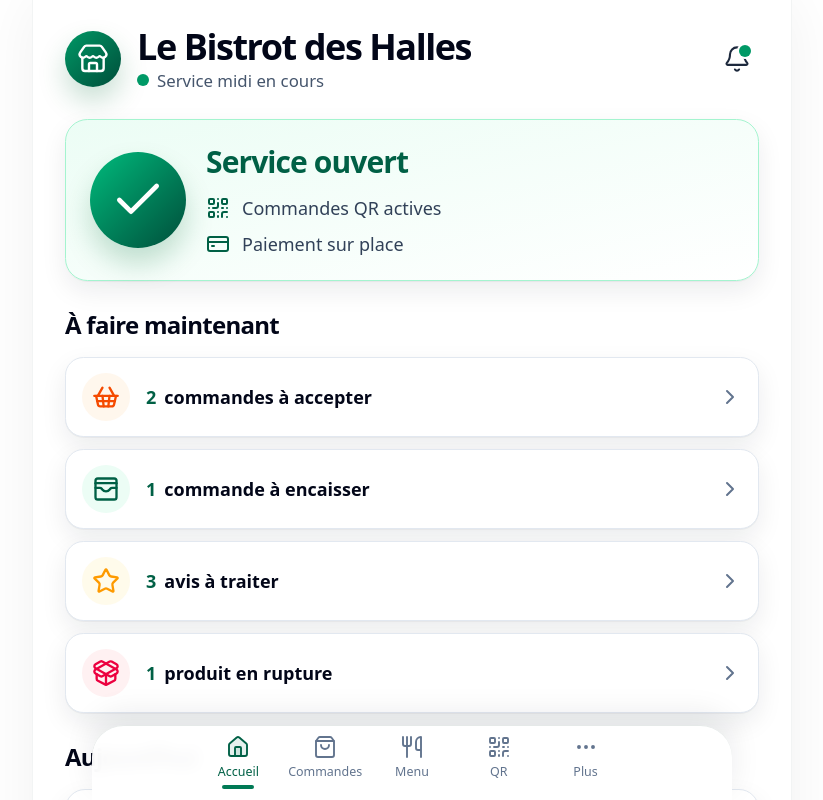
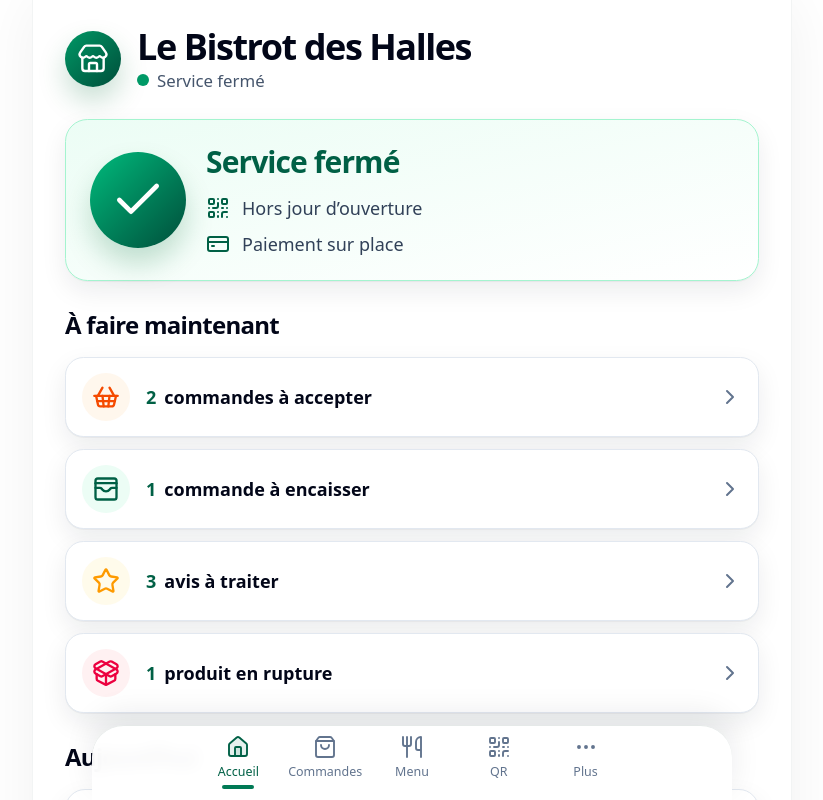
Before and after one commit to Loco66666/tableflash-final, a Next.js app: page /dashboard in a window 1280 px wide. Shown: the top 800 px of the page, without its empty margins (228-1051 px from the left). Built offline with nearby package versions, Linux system fonts and the light colour scheme.

Commit message:
Fix dashboard settings service status

```diff
--- a/src/app/dashboard/page.tsx
+++ b/src/app/dashboard/page.tsx
@@ -1,3 +1,6 @@
+"use client";
+
+import { useEffect, useMemo, useState } from "react";
 import {
   Check,
   ClipboardList,
@@ -16,21 +19,147 @@ import { PageHeader } from "@/components/layout/PageHeader";
 import { ActionCard } from "@/components/ui-custom/ActionCard";
 import { SectionCard } from "@/components/ui-custom/SectionCard";
 import { StatCard } from "@/components/ui-custom/StatCard";
-import { orders, products, restaurantSettings, reviews, tables } from "@/lib/data/seed";
+import { orders, products, reviews, tables } from "@/lib/data/seed";
 import { getDashboardMetrics } from "@/lib/dashboardMetrics";
+import { normalizeSettings, useSettingsStore } from "@/lib/local-store/settingsStore";
+import type { RestaurantSettings } from "@/lib/types";
+
+type ServiceState = {
+  isOpen: boolean;
+  headerLabel: string;
+  cardTitle: string;
+  cardDetail: string;
+};
+
+const dayLabels = ["Dim", "Lun", "Mar", "Mer", "Jeu", "Ven", "Sam"];
+const loadingServiceState: ServiceState = {
+  isOpen: false,
+  headerLabel: "Chargement du service",
+  cardTitle: "Chargement du service",
+  cardDetail: "Vérification des horaires",
+};
+
+function timeToMinutes(time?: string) {
+  if (!time || !/^\d{2}:\d{2}$/.test(time)) return null;
+  const [hours, minutes] = time.split(":").map(Number);
+  if (hours > 23 || minutes > 59) return null;
+  return hours * 60 + minutes;
+}
+
+function isCurrentTimeInsideRange(currentMinutes: number, startTime?: string, endTime?: string) {
+  const startMinutes = timeToMinutes(startTime);
+  const endMinutes = timeToMinutes(endTime);
+
+  if (startMinutes === null || endMinutes === null || startMinutes === endMinutes) return false;
+  if (startMinutes < endMinutes) return currentMinutes >= startMinutes && currentMinutes < endMinutes;
+
+  return currentMinutes >= startMinutes || currentMinutes < endMinutes;
+}
+
+function formatServiceStart(time?: string) {
+  return time ? time.replace(":", "h") : null;
+}
+
+function getNextServiceLabel(settings: RestaurantSettings) {
+  const lunchStart = formatServiceStart(settings.hours.lunchStart);
+  const dinnerStart = formatServiceStart(settings.hours.dinnerStart);
+
+  if (lunchStart) return `Prochain service à ${lunchStart}`;
+  if (dinnerStart) return `Prochain service à ${dinnerStart}`;
+  return "Hors service";
+}
+
+function getServiceState(settings: RestaurantSettings, currentDate: Date | null): ServiceState {
+  if (!currentDate) return loadingServiceState;
+
+  if (!settings.hours.automaticMode) {
+    return {
+      isOpen: false,
+      headerLabel: "Ouverture manuelle",
+      cardTitle: "Ouverture manuelle",
+      cardDetail: "Statut géré depuis vos réglages",
+    };
+  }
+
+  const currentDay = dayLabels[currentDate.getDay()];
+  const openDays = settings.hours.openDays ?? [];
+  const isOpenDay = openDays.length === 0 || openDays.includes(currentDay);
+
+  if (!isOpenDay) {
+    return {
+      isOpen: false,
+      headerLabel: "Service fermé",
+      cardTitle: "Service fermé",
+      cardDetail: "Hors jour d’ouverture",
+    };
+  }
+
+  const currentMinutes = currentDate.getHours() * 60 + currentDate.getMinutes();
+
+  if (isCurrentTimeInsideRange(currentMinutes, settings.hours.lunchStart, settings.hours.lunchEnd)) {
+    return {
+      isOpen: true,
+      headerLabel: "Service midi en cours",
+      cardTitle: "Service ouvert",
+      cardDetail: "Commandes QR actives",
+    };
+  }
+
+  if (isCurrentTimeInsideRange(currentMinutes, settings.hours.dinnerStart, settings.hours.dinnerEnd)) {
+    return {
+      isOpen: true,
+      headerLabel: "Service soir en cours",
+      cardTitle: "Service ouvert",
+      cardDetail: "Commandes QR actives",
+    };
+  }
+
+  return {
+    isOpen: false,
+    headerLabel: "Service fermé",
+    cardTitle: "Service fermé",
+    cardDetail: getNextServiceLabel(settings),
+  };
+}
 
 export default function DashboardPage() {
-  const metrics = getDashboardMetrics({
+  const { value: storedSettings, hydrated } = useSettingsStore();
+  const [currentDate, setCurrentDate] = useState<Date | null>(null);
+  const settings = useMemo(() => normalizeSettings(storedSettings), [storedSettings]);
+  const serviceState = useMemo(() => getServiceState(settings, hydrated ? currentDate : null), [settings, hydrated, currentDate]);
+  const metrics = useMemo(
+    () =>
+      getDashboardMetrics({
         orders,
         products,
         reviews,
-    settings: restaurantSettings,
+        settings: {
+          ...settings,
+          serviceOpen: serviceState.isOpen,
+          serviceLabel: serviceState.headerLabel,
+          onSitePaymentEnabled: settings.ordersSettings.onSitePaymentEnabled,
+        },
         tables,
-  });
+      }),
+    [settings, serviceState],
+  );
+
+  useEffect(() => {
+    if (!hydrated) return;
+
+    const updateCurrentDate = () => setCurrentDate(new Date());
+    const timeoutId = window.setTimeout(updateCurrentDate, 0);
+    const intervalId = window.setInterval(updateCurrentDate, 60_000);
+
+    return () => {
+      window.clearTimeout(timeoutId);
+      window.clearInterval(intervalId);
+    };
+  }, [hydrated]);
 
   return (
     <AppShell>
-      <PageHeader title={restaurantSettings.restaurantName} subtitle={restaurantSettings.serviceLabel} />
+      <PageHeader title={settings.restaurantName} subtitle={serviceState.headerLabel} />
 
       <SectionCard className="mb-7 flex items-center gap-5 border-emerald-200 bg-gradient-to-br from-emerald-50 to-white p-5 shadow-[0_18px_34px_rgba(0,111,56,0.12)] min-[390px]:p-6">
         <span className="grid size-20 shrink-0 place-items-center rounded-full bg-gradient-to-br from-emerald-500 to-emerald-900 text-white shadow-green min-[390px]:size-24">
@@ -38,14 +167,12 @@ export default function DashboardPage() {
         </span>
         <div className="min-w-0">
           <h2 className="text-2xl font-black tracking-[-0.03em] text-emerald-800 min-[390px]:text-3xl">
-            {metrics.service.isOpen ? "Service ouvert" : "Service fermé"}
+            {serviceState.cardTitle}
           </h2>
-          {metrics.service.qrOrdersEnabled ? (
           <p className="mt-4 flex items-center gap-3 text-base leading-tight text-slate-700 min-[390px]:text-lg">
             <QrCode className="size-6 shrink-0 text-emerald-800" />
-              <span>Commandes QR actives</span>
+            <span>{serviceState.cardDetail}</span>
           </p>
-          ) : null}
           {metrics.service.onSitePaymentEnabled ? (
             <p className="mt-3 flex items-center gap-3 text-base leading-tight text-slate-700 min-[390px]:text-lg">
               <CreditCard className="size-6 shrink-0 text-emerald-800" />
--- a/src/app/dashboard/qr/page.tsx
+++ b/src/app/dashboard/qr/page.tsx
@@ -1,12 +1,18 @@
-import { Suspense } from "react";
+"use client";
+
+import { Suspense, useMemo } from "react";
 import { AppShell } from "@/components/layout/AppShell";
 import { PageHeader } from "@/components/layout/PageHeader";
 import { TableQrManager } from "@/components/ui-custom/TableQrManager";
+import { normalizeSettings, useSettingsStore } from "@/lib/local-store/settingsStore";
 
 export default function QrPage() {
+  const { value: storedSettings } = useSettingsStore();
+  const settings = useMemo(() => normalizeSettings(storedSettings), [storedSettings]);
+
   return (
     <AppShell>
-      <PageHeader title="Le Bistrot des Halles" subtitle="Service midi en cours" />
+      <PageHeader title={settings.restaurantName} subtitle="QR de table" />
       <Suspense fallback={null}>
         <TableQrManager />
       </Suspense>
--- a/src/components/layout/PageHeader.tsx
+++ b/src/components/layout/PageHeader.tsx
@@ -1,4 +1,4 @@
-import { Bell, Store, UserRound } from "lucide-react";
+import { Store, UserRound } from "lucide-react";
 import { cn } from "@/lib/utils";
 
 export function PageHeader({ title, subtitle, customer = false, compact = false }: { title: string; subtitle?: string; customer?: boolean; compact?: boolean }) {
@@ -16,10 +16,11 @@ export function PageHeader({ title, subtitle, customer = false, compact = false
           </p>
         ) : null}
       </div>
-      <div className="relative grid size-11 shrink-0 place-items-center rounded-full bg-white text-slate-800">
-        {customer ? <UserRound className="size-7 stroke-emerald-800" /> : <Bell className="size-7 stroke-[1.8]" />}
-        {!customer ? <span className="absolute right-2 top-2 size-3 rounded-full bg-emerald-600 ring-2 ring-white" /> : null}
-      </div>
+      {customer ? (
+        <div className="relative grid size-11 shrink-0 place-items-center rounded-full bg-white text-slate-800">
+          <UserRound className="size-7 stroke-emerald-800" />
+        </div>
+      ) : null}
     </header>
   );
 }
--- a/src/lib/local-store/createLocalStore.ts
+++ b/src/lib/local-store/createLocalStore.ts
@@ -10,8 +10,12 @@ type StoreResult<T> = {
 };
 
 function readLocalStoreValue<T>(key: string, fallbackValue: T) {
-  const storedValue = window.localStorage.getItem(key);
-  return storedValue ? (JSON.parse(storedValue) as T) : fallbackValue;
+  try {
+    const storedValue = window.localStorage.getItem(key);
+    return storedValue ? (JSON.parse(storedValue) as T) : fallbackValue;
+  } catch {
+    return fallbackValue;
+  }
 }
 
 export function createLocalStore<T>(key: string, initialValue: T) {
--- a/src/lib/local-store/settingsStore.ts
+++ b/src/lib/local-store/settingsStore.ts
@@ -2,5 +2,58 @@
 
 import { restaurantSettings } from "@/lib/data/seed";
 import { createLocalStore } from "@/lib/local-store/createLocalStore";
+import type { RestaurantSettings } from "@/lib/types";
+
+type LegacySettings = Partial<RestaurantSettings> & {
+  googleReviewUrl?: string;
+  onSitePaymentEnabled?: boolean;
+};
+
+export function normalizeSettings(settings?: LegacySettings | null): RestaurantSettings {
+  const safeSettings = settings ?? {};
+  const publicSlug = safeSettings.publicSlug?.trim() || restaurantSettings.publicSlug;
+  const reviewUrl = safeSettings.reviewsSettings?.googleReviewUrl ?? safeSettings.googleReviewUrl ?? restaurantSettings.reviewsSettings.googleReviewUrl;
+  const onSitePaymentEnabled = safeSettings.ordersSettings?.onSitePaymentEnabled ?? safeSettings.onSitePaymentEnabled ?? restaurantSettings.ordersSettings.onSitePaymentEnabled;
+
+  return {
+    ...restaurantSettings,
+    ...safeSettings,
+    restaurantName: safeSettings.restaurantName?.trim() || restaurantSettings.restaurantName,
+    serviceLabel: safeSettings.serviceLabel ?? restaurantSettings.serviceLabel,
+    serviceOpen: safeSettings.serviceOpen ?? restaurantSettings.serviceOpen,
+    qrOrdersEnabled: safeSettings.qrOrdersEnabled ?? restaurantSettings.qrOrdersEnabled,
+    onSitePaymentEnabled,
+    serviceDate: safeSettings.serviceDate ?? restaurantSettings.serviceDate,
+    address: safeSettings.address ?? restaurantSettings.address,
+    phone: safeSettings.phone ?? restaurantSettings.phone,
+    googleReviewLabel: safeSettings.googleReviewLabel ?? restaurantSettings.googleReviewLabel,
+    googleReviewUrl: reviewUrl,
+    publicSlug,
+    city: safeSettings.city ?? restaurantSettings.city,
+    email: safeSettings.email ?? restaurantSettings.email,
+    website: safeSettings.website ?? restaurantSettings.website,
+    hours: {
+      ...restaurantSettings.hours,
+      ...safeSettings.hours,
+      openDays: Array.isArray(safeSettings.hours?.openDays) && safeSettings.hours.openDays.length > 0 ? safeSettings.hours.openDays : restaurantSettings.hours.openDays,
+    },
+    ordersSettings: {
+      ...restaurantSettings.ordersSettings,
+      ...safeSettings.ordersSettings,
+      onSitePaymentEnabled,
+    },
+    qr: {
+      ...restaurantSettings.qr,
+      ...safeSettings.qr,
+      publicRestaurantLink: `/r/${publicSlug}`,
+    },
+    reviewsSettings: {
+      ...restaurantSettings.reviewsSettings,
+      ...safeSettings.reviewsSettings,
+      googleReviewUrl: reviewUrl,
+    },
+    appearance: { ...restaurantSettings.appearance, ...safeSettings.appearance },
+  };
+}
 
 export const useSettingsStore = createLocalStore("tableflash.settings", restaurantSettings);
```
Also changed, not shown: src/app/dashboard/settings/page.tsx (+1 -35 lines). Lines whose indentation alone changed are shown as unchanged.
